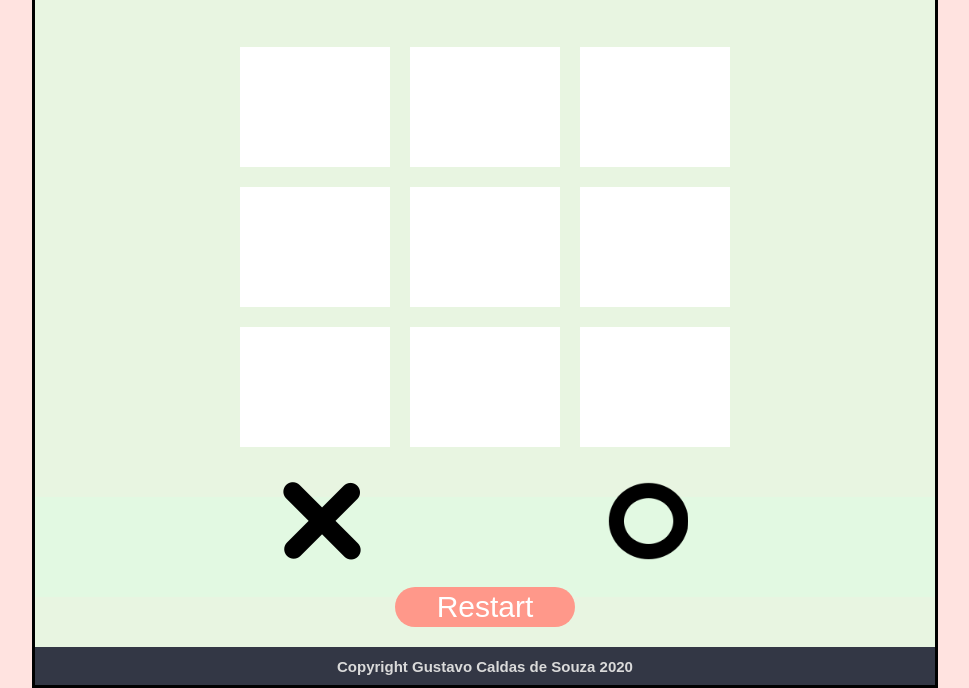
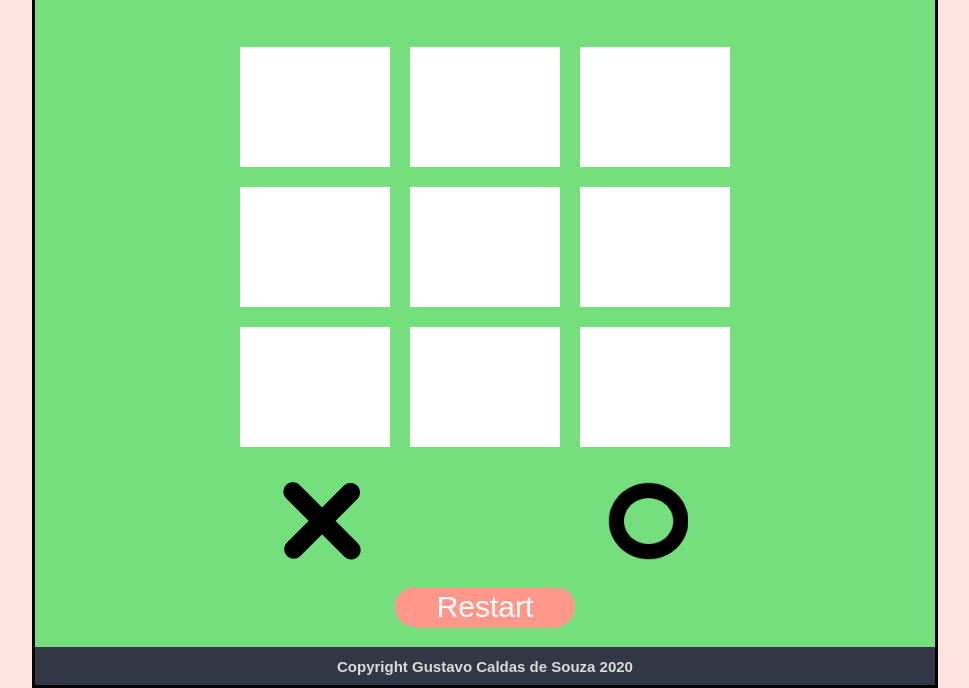
Before and after one commit to GustavoCaldas/TicTacToe, a plain HTML site: page index.html in a window 1280 px wide. Shown: the part 243-931 px from the top of the page, without its empty margins (155-1124 px from the left). Drawn offline with Linux system fonts and the light colour scheme.

Commit message:
Update style.css

```diff
--- a/styles/style.css
+++ b/styles/style.css
@@ -41,7 +41,7 @@ h1:active{
     background-color: #ff6956;
 }
 main{
-    background-color: #e1fce3c2;
+    background-color: #75df7e;
 }
 #placar{
     font-size: 35px;
@@ -78,7 +78,7 @@ main{
 }
 #buttons{
     height: 100px;
-    background-color: #e1fce3c2;
+    background-color: #75df7e;
     display: flex;
     flex-direction: row;
     justify-content: space-evenly;
```
